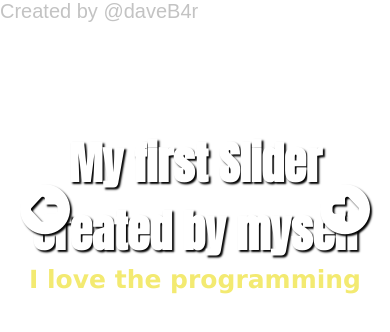
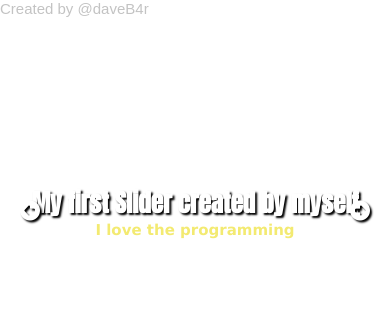
Before and after one commit to DaveB4r/slider, a plain HTML site: page index.html in a window 390 px wide. Drawn offline with Linux system fonts and the light colour scheme.

Commit message:
adding media queries

```diff
--- a/styles.css
+++ b/styles.css
@@ -105,3 +105,14 @@ i:hover{
   cursor: pointer;
   z-index: 10000;
 }
+@media (min-width: 320px) and (max-width: 767px){
+  .slider-body h1{
+    font-size: 25px;
+  }
+  .slider-body h3, .slider-footer{
+    font-size: 15px;
+  }
+  .controls{
+    font-size: 20px;
+  }
+}
```
